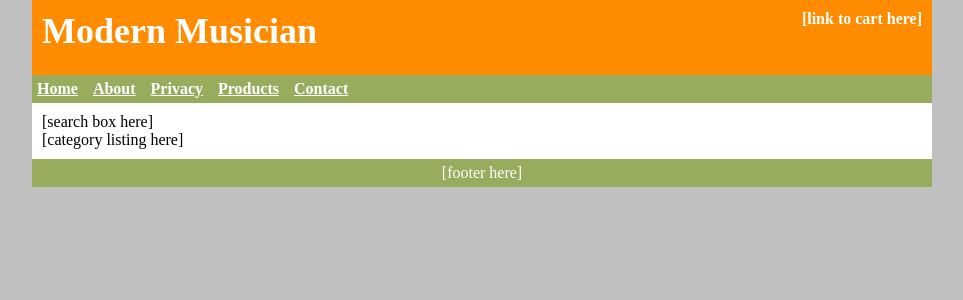
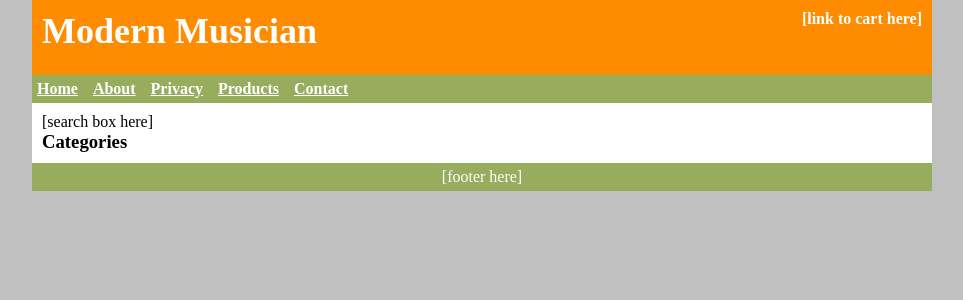
Before and after one commit to Mwamitovi/ecomstore, a Django app: template templates/catalog/category.html in a window 1280 px wide. Shown: the top 300 px of the page, without its empty margins (158-1121 px from the left). Run offline with Django 3.2, Linux system fonts and the light colour scheme; the template is opened without the code that fills it, so the values that code supplies are empty.

Commit message:
Added to "include" tags/category_list.html

```diff
--- a/templates/catalog.html
+++ b/templates/catalog.html
@@ -23,7 +23,8 @@
             <div class="sidebarIEPadder">
                 [search box here]
                 <br />
-                [category listing here]
+                <!--[category listing here]-->
+                {% include "tags/category_list.html" %}
             </div>
         </div>
         <div id="content">
```
